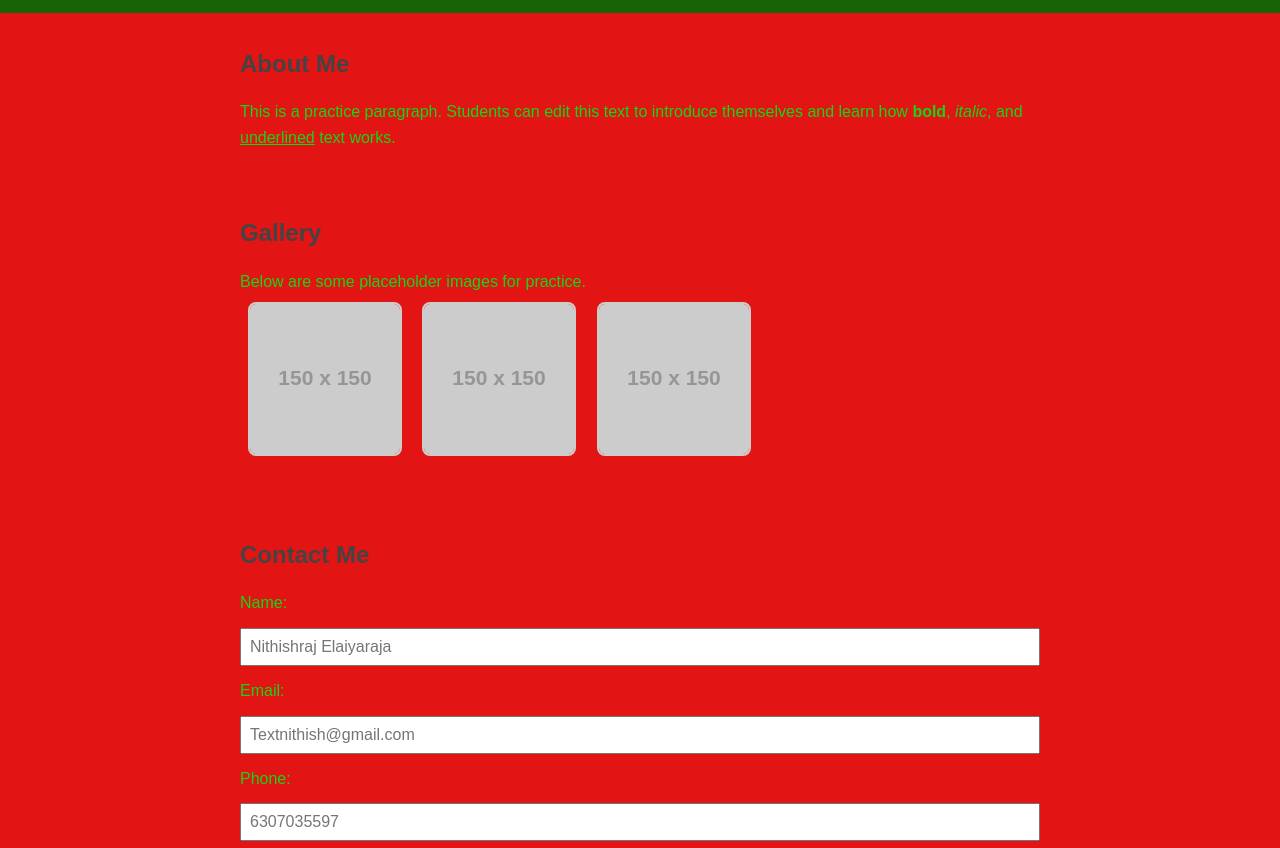
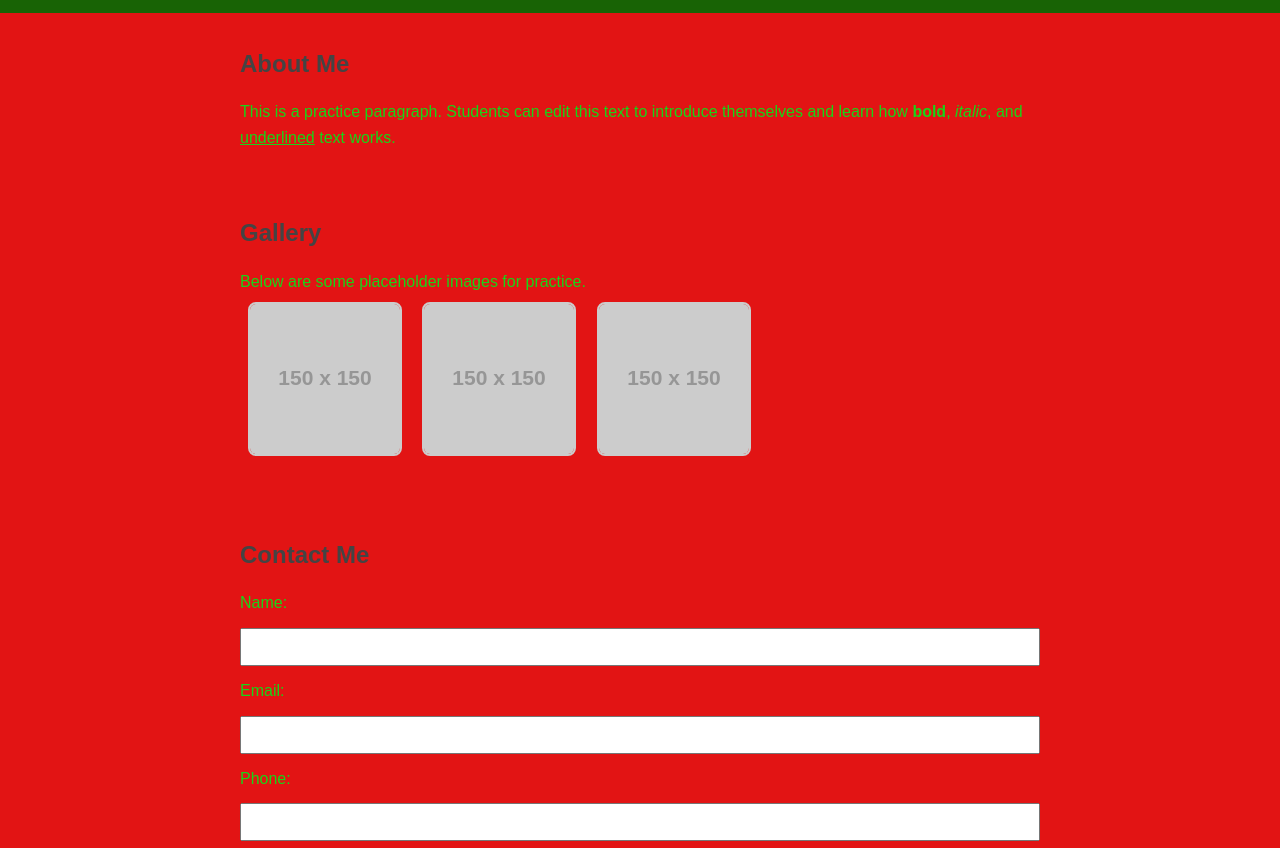
Before and after one commit to prof-rajab/Lab-1---HTML-CSS, a plain HTML site: page index.html in a window 1280 px wide. Shown: the part 104-952 px from the top of the page. Drawn offline with Linux system fonts and the light colour scheme.

Commit message:
Update index.html
change complpete on lab one

```diff
--- a/index.html
+++ b/index.html
@@ -44,13 +44,13 @@
     <h2>Contact Me</h2>
     <form>
       <label for="name">Name:</label>
-      <input type="text" id="name" placeholder="Nithishraj Elaiyaraja" required />
+      <input type="text" id="name" placeholder="" required />
 
       <label for="email">Email:</label>
-      <input type="email" id="email" placeholder="Textnithish@gmail.com" required />
+      <input type="email" id="email" placeholder="" required />
 
       <label for="phone">Phone:</label>
-      <input type="phone" id="phone" placeholder="6307035597" required />
+      <input type="phone" id="phone" placeholder="" required />
 
       <label for="message">Message:</label>
       <textarea id="message" rows="4" placeholder="Type a message"></textarea>
```
